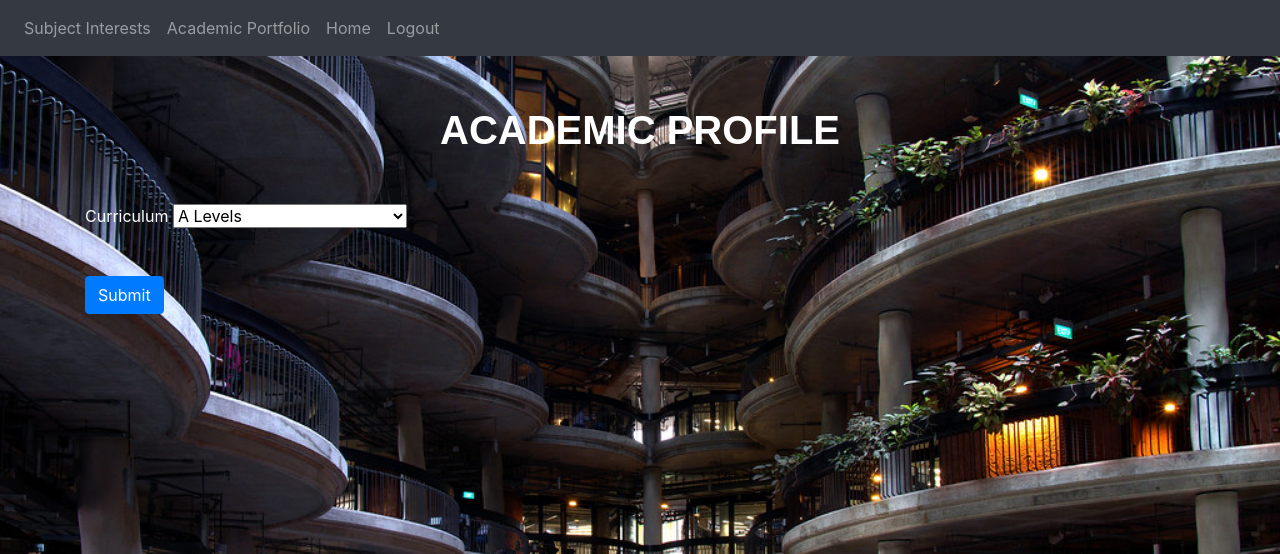
After one commit to GordonChen19/FindMyCollege, a Flask app: page /academic-portfolio in a window 1280 px wide. The commit adds this page. Shown: the top 554 px of the page. Run offline with Flask 2, Linux system fonts and the light colour scheme; the visitor is signed in with stand-in values (Sample User, id 1); some libraries are stand-ins or nearby versions.

Commit message:
New page

```diff
--- a/Website/__init__.py
+++ b/Website/__init__.py
@@ -9,7 +9,7 @@ DB_NAME = "database.db"
 
 def create_app():
     app = Flask(__name__)
-    app.config['SECRET_KEY'] = 'hjshjhdjah kjshkjdhjs'
+    app.config['SECRET_KEY'] = 'secret'
     app.config['SQLALCHEMY_DATABASE_URI'] = f'sqlite:///{DB_NAME}'
     db.init_app(app)
 
--- /dev/null
+++ b/Website/templates/academic_portfolio.html
@@ -0,0 +1,42 @@
+{% extends "base.html" %} {% block title %}academic-portfolio{% endblock %} {% block content
+    %}
+    <form method="POST">
+      <h3 align="center">ACADEMIC PROFILE</h3>
+
+
+      <div class="form-group">
+        <label for="curriculum">Curriculum</label>
+
+        <select name="curriculum" id="curriculum">
+          <option value="ALevel">A Levels</option>
+          <option value="Polytechnic">Polytechnic</options>
+          <option value="IB">International Baccalaureatte</options>
+         </select>
+      </div>
+
+      <br />
+      <button type="submit" class="btn btn-primary">Submit</button>
+    </form>
+
+    <style>
+      body {
+        background-image: url("static/NTU2.jpeg");
+        background-repeat: no-repeat;
+        background-attachment: fixed;
+        background-size: cover;
+        color:white
+      }
+      h3 {
+        margin-top: 50px;
+        margin-bottom: 50px;
+        margin-right: 80px;
+        margin-left: 80px;
+        font-weight: bold;
+        font-family: Arial, Helvetica, sans-serif;
+        font-size: 40px;
+      }
+
+
+      </style>
+
+    {% endblock %}
--- a/Website/templates/base.html
+++ b/Website/templates/base.html
@@ -30,7 +30,8 @@
       <div class="collapse navbar-collapse" id="navbar">
         <div class="navbar-nav">
           {% if user.is_authenticated %}
-          <a class="nav-item nav-link" id="userInfo" href="/user-info">User-Info</a>
+          <a class="nav-item nav-link" id="userInfo" href="/user-info">Subject Interests</a>
+          <a class="nav-item nav-link" id="academic-portfolio" href="/academic-portfolio">Academic Portfolio</a>
           <a class="nav-item nav-link" id="home" href="/">Home</a>
           <a class="nav-item nav-link" id="logout" href="/logout">Logout</a>
           {% else %}
--- a/Website/templates/login.html
+++ b/Website/templates/login.html
@@ -2,6 +2,7 @@
   %}
   <form method="POST">
     <h3 align="center">FindMyCollege Login Page</h3>
+
     <div class="form-group">
       <label for="email">Email Address</label>
       <input
--- a/Website/views.py
+++ b/Website/views.py
@@ -51,14 +51,22 @@ def add_info():
         db.session.add(subject_interests)
         db.session.commit()
 
+    return render_template("user_info.html", user=current_user)
+
+@views.route('/academic-portfolio',methods=['POST','GET'])
+@login_required
+def add_portfolio():
+    if request.method==  'POST':
         curriculum=request.form.get('curriculum')
         if curriculum=='ALevel':
-            alevel_score=request.form.get('ALevel') #Need to put multiple fields together
+            alevel_score=request.form.get('value') #Need to put multiple fields together
             new_entry=Qualification(curriculum=curriculum,alevel_score=alevel_score,user_id=current_user.id)
         elif curriculum=='Polytechnic':
             polytechnic_score=request.form.get('Polytechnic')
             new_entry=Qualification(curriculum=curriculum,polytechnic_score=polytechnic_score,user_id=current_user.id)
+        elif curriculum=='IB':
+            ib_score=request.form.get('')
         db.session.add(new_entry)
         db.session.commit()
 
-    return render_template("user_info.html", user=current_user)
+    return render_template("academic_portfolio.html", user=current_user)
```
Also changed, not shown: Website/templates/user_info.html (+10 -9 lines), instance/database.db.
